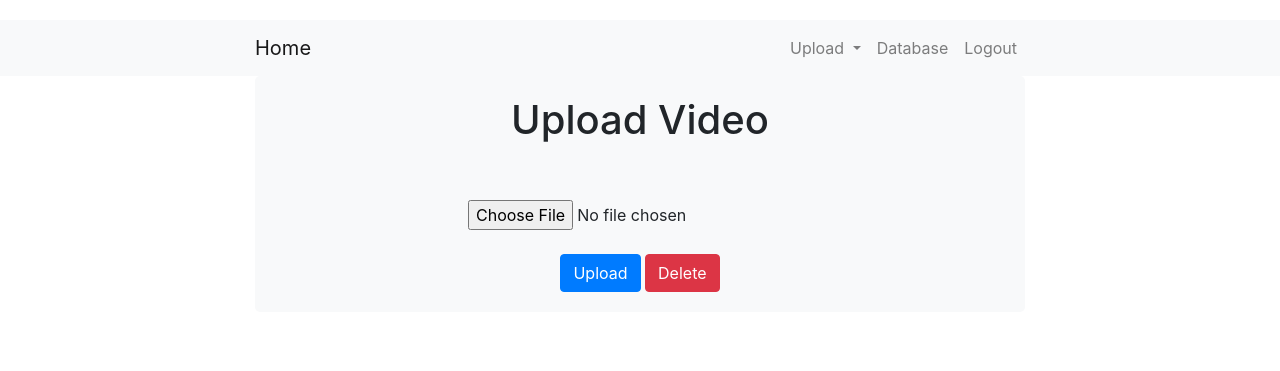
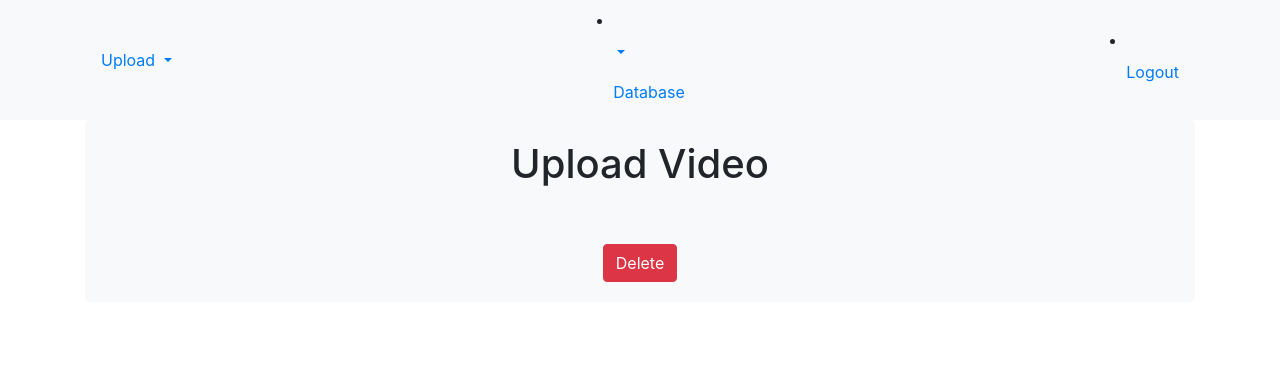
Before and after one commit to rahulmuggalla/Helmet-Detection-with-License-Plate-Recognition-and-Email-Notification-System, a Python web app: template templates/upload_video.html in a window 1280 px wide. Shown: the top 371 px of the page. Run offline with Jinja, Linux system fonts and the light colour scheme; the template is opened without the code that fills it, so the values that code supplies are empty; some libraries are stand-ins or nearby versions.

Commit message:
Update upload_video.html

```diff
--- a/templates/upload_video.html
+++ b/templates/upload_video.html
@@ -7,14 +7,6 @@
     <title>Upload Video</title>
     <link rel="stylesheet" href="https://cdn.jsdelivr.net/npm/bootstrap@4.6.2/dist/css/bootstrap.min.css">
     <style>
-        body {
-            padding-top: 20px;
-        }
-
-        .container {
-            max-width: 800px;
-        }
-
         .form-container {
             background-color: #f8f9fa;
             padding: 20px;
@@ -29,40 +21,12 @@
         }
     </style>
 </head>
-{% with messages = get_flashed_messages() %}
-    {% if messages %}
-        <div class="container">
-            <div class="alert alert-info">
-                <ul>
-                    {% for message in messages %}
-                        <li>{{ message }}</li>
-                    {% endfor %}
-                </ul>
-            </div>
-        </div>
-    {% endif %}
-{% endwith %}
 <body>
     <nav class="navbar navbar-expand-lg navbar-light bg-light">
         <div class="container">
-            <a class="navbar-brand" target="_blank" href="{{ url_for('home') }}">Home</a>
-            <button class="navbar-toggler" type="button" data-toggle="collapse" data-target="#navbarSupportedContent"
-                aria-controls="navbarSupportedContent" aria-expanded="false" aria-label="Toggle navigation">
-                <span class="navbar-toggler-icon"></span>
-            </button>
-
-            <div class="collapse navbar-collapse" id="navbarSupportedContent">
-                <ul class="navbar-nav ml-auto">
-                    <li class="nav-item dropdown">
                         <a class="nav-link dropdown-toggle" href="#" role="button" data-toggle="dropdown"
                             aria-haspopup="true" aria-expanded="false">
                             Upload
-                        </a>
-                        <div class="dropdown-menu">
-                            <a class="dropdown-item" target="_blank" href="{{ url_for('upload_img') }}">Image</a>
-                            <a class="dropdown-item" target="_blank" href="{{ url_for('upload_vid') }}">Video</a>
-                        </div>
-                    </li>
                     <li class="nav-item">
                         <a class="nav-link" href="{{ url_for('create_dataset') }}">Database</a>
                     </li>
@@ -80,16 +44,9 @@
                 <div class="text-center">
                     <h1>Upload Video</h1>
                     <br><br>
-                    <input name="upload_vid" type="file"><br><br>
-                    <button type="submit" class="btn btn-primary">Upload</button>
                     <button id="deleteButton" type="button" class="btn btn-danger">Delete</button>
                 </div>
             </form>
-        </div>
-
-        <div class="table-container">
-            {% block content %}
-            {% endblock %}
         </div>
     </div>
 
@@ -98,12 +55,6 @@
         function deleteFiles() {
             if (confirm("Are you sure you want to delete the files?")) {
                 fetch("{{ url_for('delete_vid') }}", {
-                    method: "POST"
-                })
-                .then(response => response.json())
-                .then(data => {
-                    alert(data.message);
-                    location.reload();
                 })
                 .catch(error => {
                     console.error("Error:", error);
```
